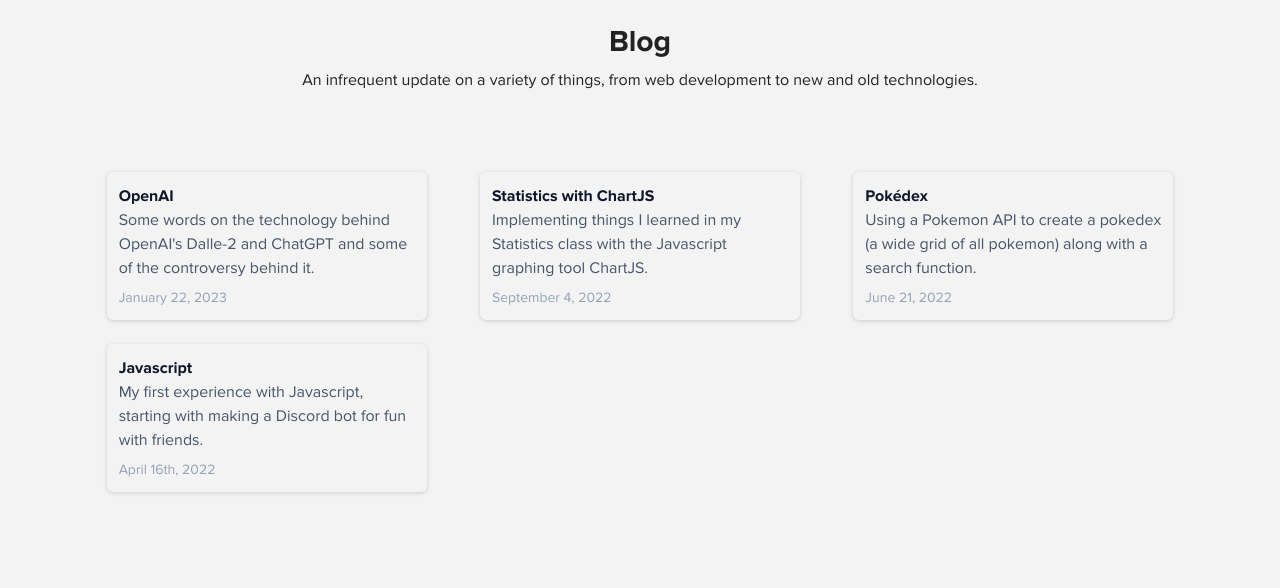
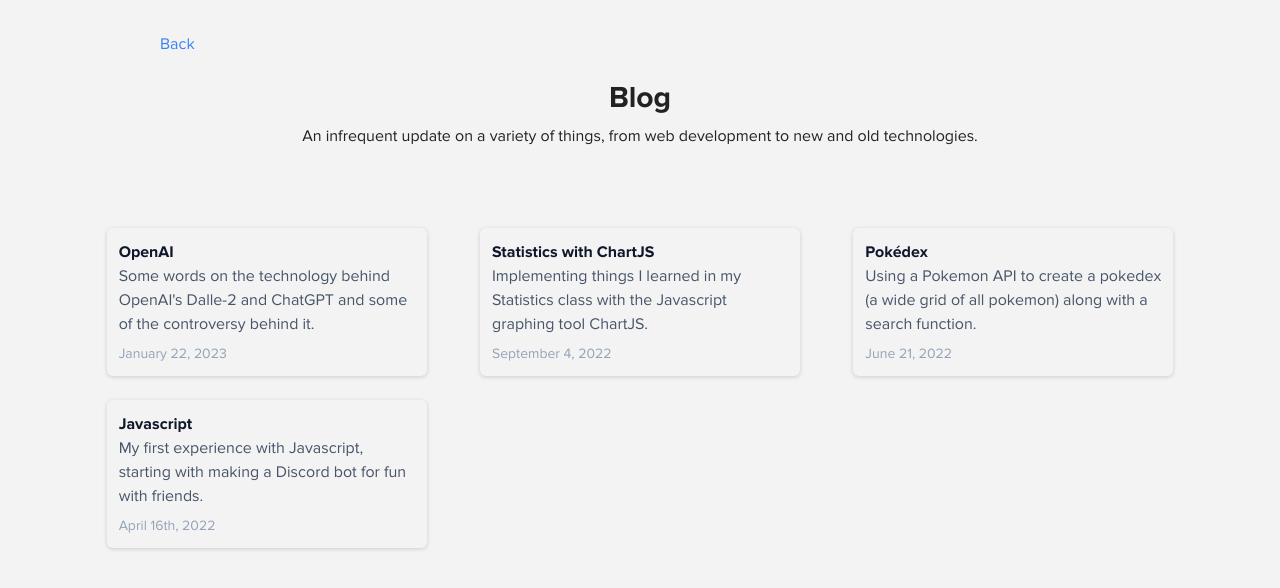
Before and after one commit to kach0w/rate-my-aps, a Next.js app: page /blog in a window 1280 px wide. Shown: the top 588 px of the page. Built offline with nearby package versions, Linux system fonts and the light colour scheme.

Commit message:
added back button to blog

```diff
--- a/pages/blog.js
+++ b/pages/blog.js
@@ -12,6 +12,11 @@ export default function Home() {
         <meta name="description" content="kach0w's blog"></meta>
         <link rel="icon" href="/favicon.png"/>
       </Head>
+      <div className='mx-auto mt-[2rem] w-[60rem]'>
+        <a className='float-left ml-[] text-[#3b82f6] hover:underline' href="https://kach0w.com">Back</a>
+        <br></br>
+      </div>
+
       <h2 className='font-extrabold  text-3xl mt-[3vh] mb-[1vh]'>Blog</h2>
       <div className='mb-[2vh]'>
         An infrequent update on a variety of things, from web development to new and old technologies.
```
